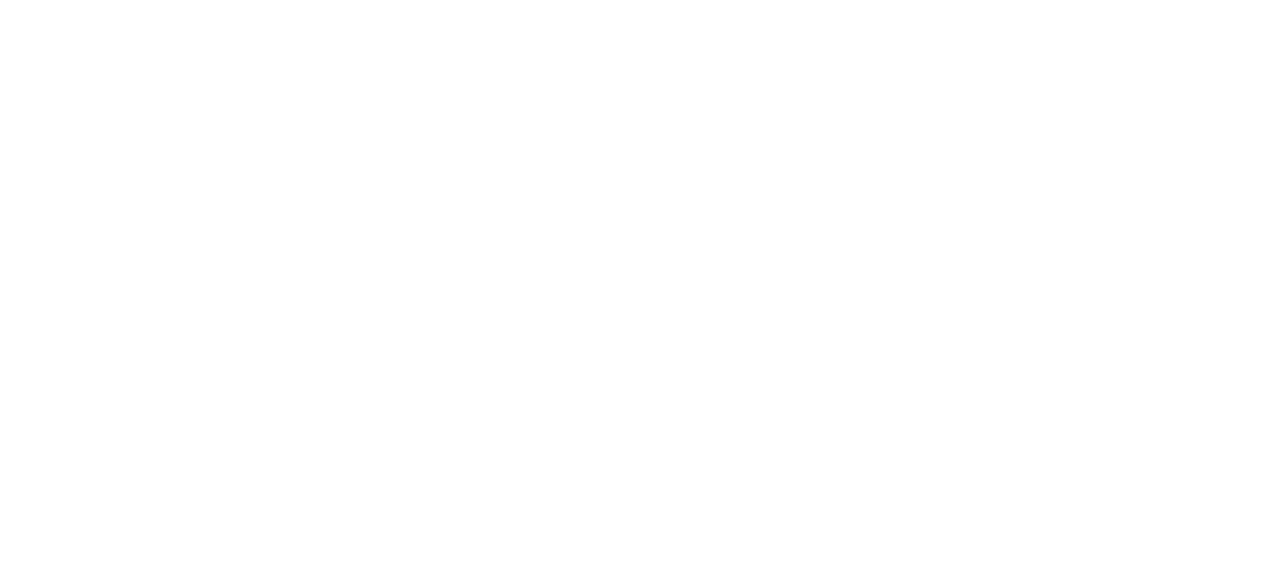
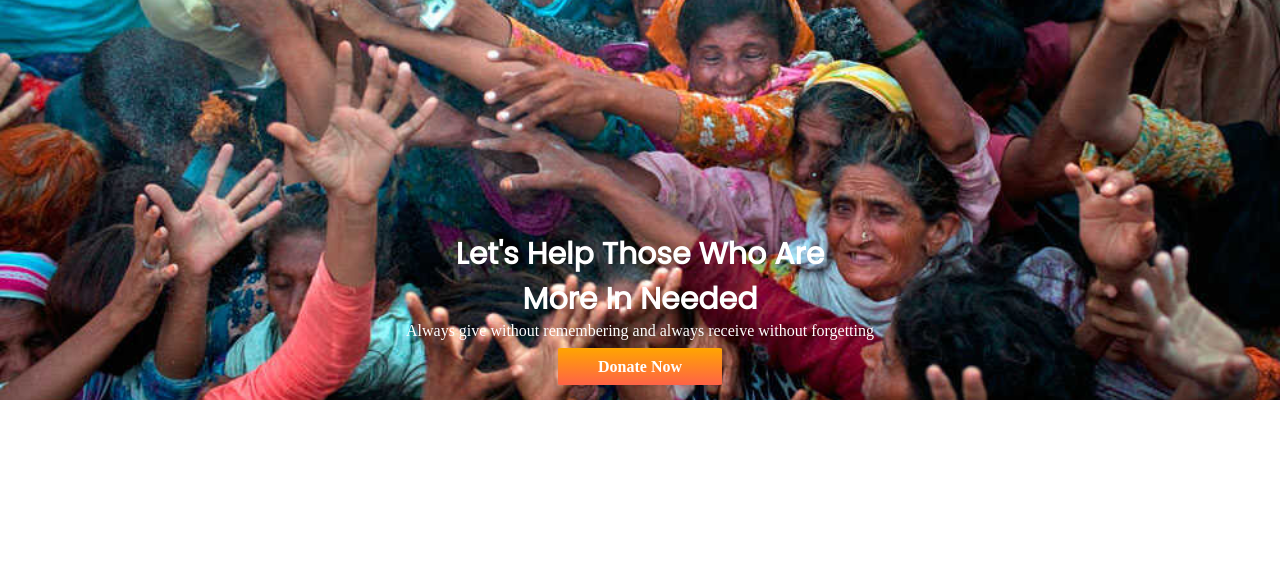
Before and after one commit to Mrstanzim/donation-page, a plain HTML site: page index.html in a window 1280 px wide. Drawn offline with Linux system fonts and the light colour scheme.

Commit message:
backround image added

```diff
--- a/index.html
+++ b/index.html
@@ -6,11 +6,32 @@
     <meta http-equiv="X-UA-Compatible" content="IE=edge">
     <meta name="viewport" content="width=device-width, initial-scale=1.0">
     <title>Donation</title>
+    <link rel="preconnect" href="https://fonts.googleapis.com">
+    <link rel="preconnect" href="https://fonts.gstatic.com" crossorigin>
+    <link href="https://fonts.googleapis.com/css2?family=Poppins&family=Source+Sans+Pro&display=swap" rel="stylesheet">
     <link rel="stylesheet" href="style.css">
+
 </head>
 
 <body>
 
+    <section>
+
+        <div class="donate-image">
+            <div class="donate-text">
+                <h1 class="style">Let's Help Those Who Are</h1>
+                <h1 class="style">More In Needed</h1>
+                <p>Always give without remembering and always receive without forgetting </p><br>
+                <a class="link-button" target="_blank" href="https://www.linkedin.com/company/programminghero/">Donate
+                    Now</a>
+            </div>
+        </div>
+
+
+
+
+
+    </section>
 </body>
 
 </html>
--- a/style.css
+++ b/style.css
@@ -0,0 +1,38 @@
+.donate-image {
+    background-image: url(images/donation6.jpg);
+    background-position: center;
+    background-size: cover;
+    height: 400px;
+    background-repeat: no-repeat;
+
+}
+
+.style {
+    font-family: 'Poppins', sans-serif;
+    font-size: 30px;
+}
+
+* {
+    padding: 0%;
+    margin: 0%;
+}
+
+.donate-text {
+
+    text-align: center;
+    position: absolute;
+    top: 50%;
+    left: 50%;
+    transform: translate(-50%, -50%);
+    color: white;
+    padding-bottom: 15%;
+}
+
+.link-button {
+    background-image: linear-gradient(orange, tomato);
+    border-radius: 2%;
+    font-weight: 700;
+    color: white;
+    text-decoration: none;
+    padding: 10px 40px;
+}
```
Also changed, not shown: images/donation0.jpg (added), images/donation1.jpg (added), images/donation10.jpg (added), images/donation11.jpg (added), images/donation13.jpg (added), images/donation14.webp (added), images/donation2.jpg (added), images/donation4.jpg (added), images/donation5.jpg (added), images/donation6.jpg (added), images/donation7.jpg (added), images/donation8.jpg (added), images/donation9.jpg (added), 2 other files.
